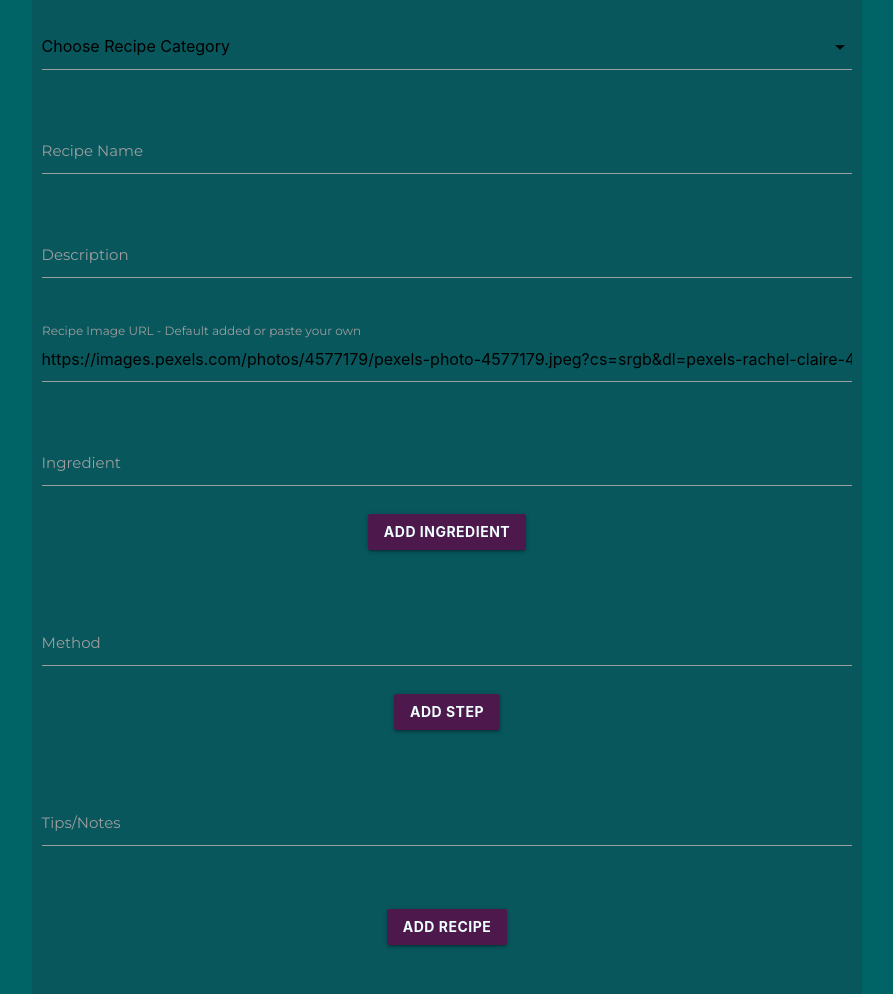
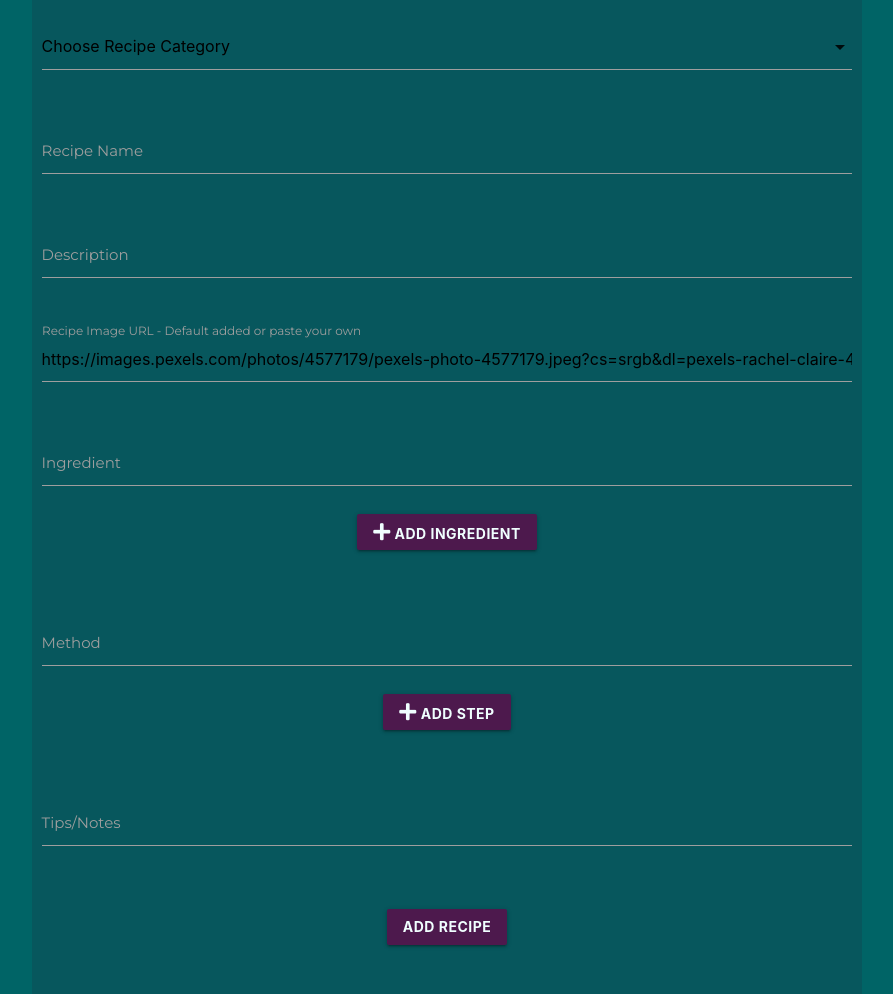
Before and after one commit to RCass172/recipe-delights, a Flask app: page /add_recipe in a window 1280 px wide. Shown: the part 169-1163 px from the top of the page, without its empty margins (193-1086 px from the left). Run offline with Flask 2, Linux system fonts and the light colour scheme; data that the repository does not hold is empty; some libraries are stand-ins or nearby versions.

Commit message:
Add icons to add and delete buttons

```diff
--- a/static/js/script.js
+++ b/static/js/script.js
@@ -16,7 +16,7 @@ $(".add-ingredient").click(function (e) {
             <div class="input-field">
             <input id="ingredients${ingredient}" name="ingredients" type="text" class="validate" minlength="3" required>
             <label for="ingredients${ingredient}">Add Another Ingredient</label>
-            <button type="button" class="btn delete-ingredient">Delete Ingredient</button></div>`);
+            <button type="button" class="btn delete-ingredient"><i class="far fa-trash-alt"></i> Delete Ingredient</button></div>`);
 });
 
 // Delete individual ingredient
@@ -35,7 +35,7 @@ $(".add-method").click(function (e) {
             <div class="input-field">
             <input id="method${method}" name="method" type="text" class="validate" minlength="3" required>
             <label for="method${method}">Add Another Step</label>
-            <button type="button" class="btn delete-method">Delete Step</button></div>`);
+            <button type="button" class="btn delete-method"><i class="far fa-trash-alt"></i> Delete Step</button></div>`);
 });
 
 // Delete individual step
--- a/templates/add_recipe.html
+++ b/templates/add_recipe.html
@@ -44,7 +44,7 @@
                         <label for="ingredients">Ingredient</label>
                         <!-- Add new ingredient -->
                         <div class="new-ingredient"></div>
-                        <button type="button" class="btn add-ingredient">Add Ingredient</button>
+                        <button type="button" class="btn add-ingredient"><i class="fas fa-plus"></i> Add Ingredient</button>
                     </div>
                 </div>
                 <div class="row">
@@ -53,7 +53,7 @@
                         <label for="method">Method</label>
                         <!-- Add new method -->
                         <div class="new-method"></div>
-                        <button type="button" class="btn add-method">Add Step</button>
+                        <button type="button" class="btn add-method"><i class="fas fa-plus"></i> Add Step</button>
                     </div>
                 </div>
                 <div class="row">
```
